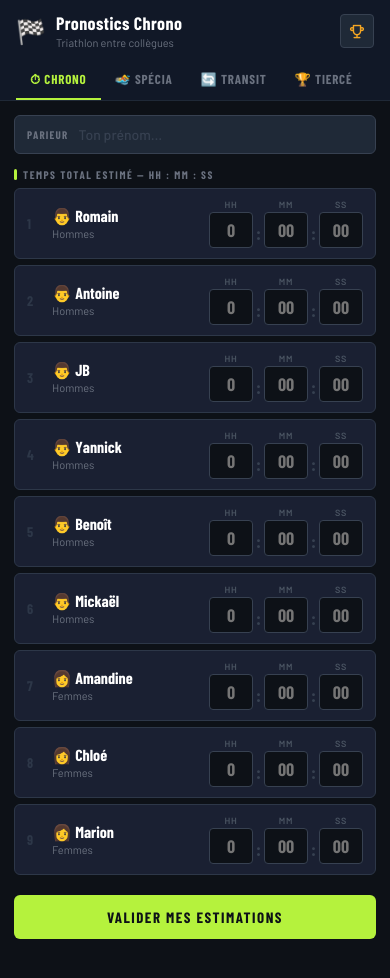
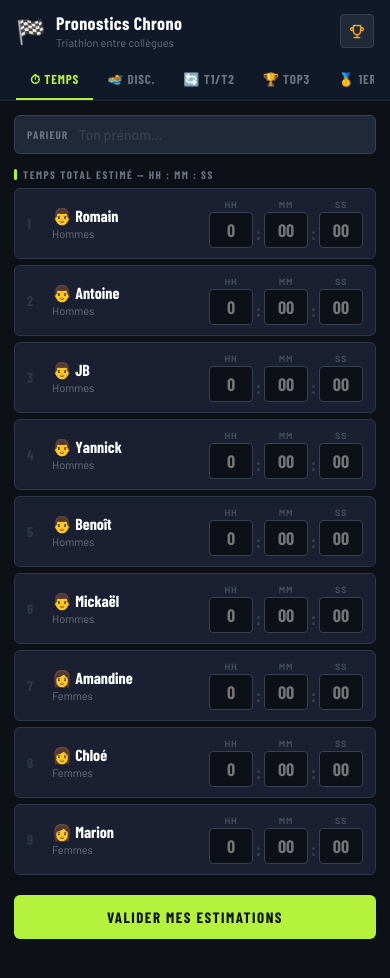
Before and after one commit to M2-la/prono, a website built with Vite: page index.html in a window 390 px wide. Built offline with nearby package versions, Linux system fonts and the light colour scheme; no server answers; a web font is replaced by a local one.

Commit message:
fix tabs mobile v2

```diff
--- a/index.html
+++ b/index.html
@@ -23,11 +23,11 @@
       </div>
     </div>
     <div class="tabs">
-      <button class="tab-btn active" data-tab="jp">⏱ Chrono</button>
-<button class="tab-btn" data-tab="spec">🏊 Spécia</button>
-<button class="tab-btn" data-tab="trans">🔄 Transit</button>
-<button class="tab-btn" data-tab="tierce">🏆 Tiercé</button>
-<button class="tab-btn" data-tab="prem">🥇 1er/1ère</button>
+      <button class="tab-btn active" data-tab="jp">⏱ Temps</button>
+<button class="tab-btn" data-tab="spec">🏊 Disc.</button>
+<button class="tab-btn" data-tab="trans">🔄 T1/T2</button>
+<button class="tab-btn" data-tab="tierce">🏆 Top3</button>
+<button class="tab-btn" data-tab="prem">🥇 1er</button>
     </div>
   </header>
 
```
